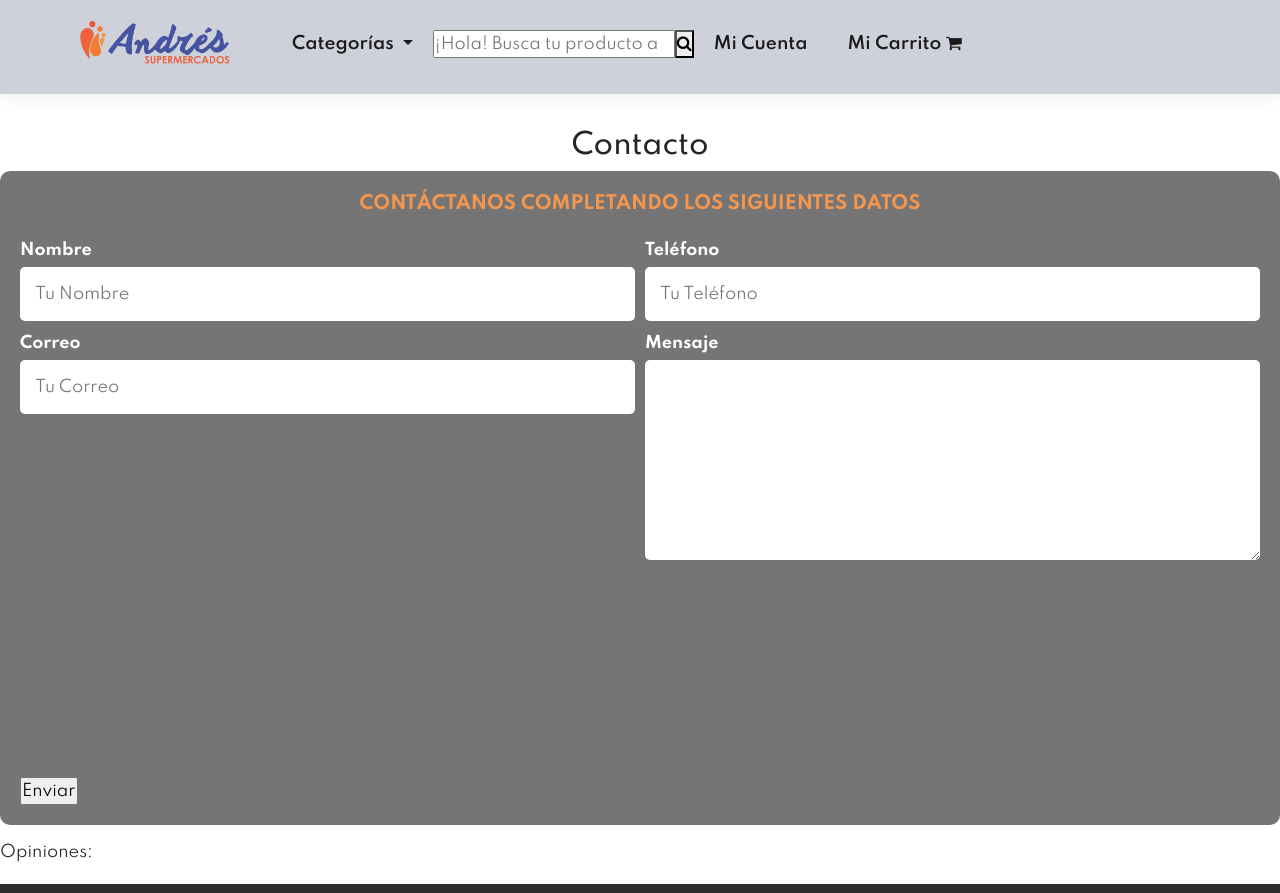
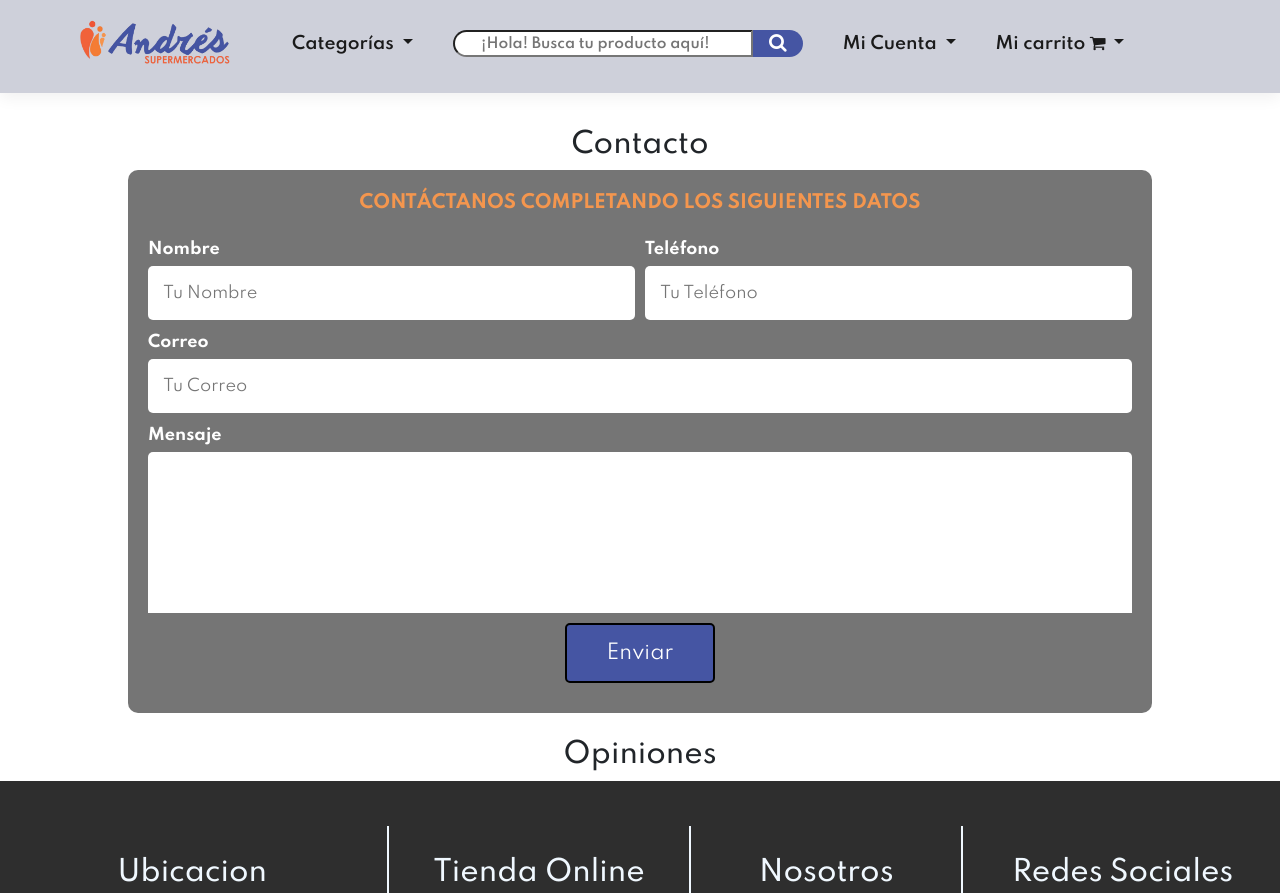
Before and after one commit to Ch1nolas/Autoservicio-Andres, a website: page pages/contacto.html in a window 1280 px wide. Shown: the top 893 px of the page. Drawn offline with nearby package versions, Linux system fonts and the light colour scheme; some packages are replaced by stand-ins of ours; a script that the page names is missing.

Commit message:
Actualización SASS 'Formulario Contacto'

```diff
--- a/js/formulario.js
+++ b/js/formulario.js
@@ -25,7 +25,7 @@ const gardarcomentario = (clave, valor) => {
 };
 
 
-const button = document.querySelector(".boton1");
+const button = document.querySelector(".boton");
 
 
 const ShowContactos = (opinion) => {
--- a/pages/contacto.html
+++ b/pages/contacto.html
@@ -5,9 +5,9 @@
         <meta http-equiv="X-UA-Compatible" content="IE=edge">
         <meta name="viewport" content="width=device-width, initial-scale=1.0">
         <link rel="stylesheet" href="https://cdnjs.cloudflare.com/ajax/libs/font-awesome/4.7.0/css/font-awesome.min.css">
-    <link rel="stylesheet" href="../css/main.css">
         <link rel="shortcut icon" href="../img/Logo-icon.ico" type="image/x-icon">
         <link href="https://cdn.jsdelivr.net/npm/bootstrap@5.2.2/dist/css/bootstrap.min.css" rel="stylesheet" integrity="sha384-Zenh87qX5JnK2Jl0vWa8Ck2rdkQ2Bzep5IDxbcnCeuOxjzrPF/et3URy9Bv1WTRi" crossorigin="anonymous">
+        <link rel="stylesheet" href="../css/main.css">
         <title>Contáctanos</title>
     </head>
     <body>
@@ -21,17 +21,34 @@
                             Categorías
                             </a>
                             <ul class="dropdown-menu">
-                          <li><a class="dropdown-item" href="#">Carnes</a></li>
-                          <li><a class="dropdown-item" href="#">Embutidos</a></li>
+                            <li><a class="dropdown-item" href="../pages/catalogo.html">Carnes</a></li>
+                            <li><a class="dropdown-item" href="../pages/catalogo.html">Embutidos</a></li>
                             <li><hr class="dropdown-divider"></li>
-                          <li><a class="dropdown-item" href="#">Cervezas</a></li>
+                            <li><a class="dropdown-item" href="../pages/catalogo.html">Cervezas</a></li>
                             </ul>
                         </li>
-                    <input type="search" placeholder="¡Hola! Busca tu producto aquí!" class="bar_search"><span>
+                        <li class="nav-item searchbar-container">
+                            <input type="search" placeholder="¡Hola! Busca tu producto aquí!" id="search" class="bar_search">
                             <button type="submit" class="button_search"><i class="fa fa-search"></i></button>
-                    </span>
-                    <li> <a href="./login-register.html">Mi Cuenta</a></li>
-                    <li><a href="#">Mi Carrito <i class="fa fa-shopping-cart"></i></a></li>
+                        </li>
+                        <li class="nav-item dropdown">
+                            <a class="nav-link dropdown-toggle" href="#" role="button" data-bs-toggle="dropdown" aria-expanded="false">
+                            Mi Cuenta
+                            </a>
+                            <ul class="dropdown-menu">
+                            <li><a class="dropdown-item" href="../pages/login-register.html">Iniciar Sesión</a></li>
+                            </ul>
+                        </li>
+                        <li class="nav-item dropdown">
+                            <a class="nav-link dropdown-toggle" href="#" role="button" data-bs-toggle="dropdown" aria-expanded="false">
+                                Mi carrito <i class="fa fa-shopping-cart"></i>
+                            </a>
+                            <ul id="carrito" class="dropdown-menu">
+                                <li><hr class="dropdown-divider"></li>
+                                <p class="text-right dropdown-item">Total: <span id="total"></span>&dollar;</p>
+                                <button id="boton-vaciar" class="btn btn-danger dropdown-item">Vaciar</button>
+                            </ul>
+                        </li>
                     </ul>
                 </div>
             </section>
@@ -65,8 +82,8 @@
                                 <textarea class="input-text" id="mensaje"></textarea>
                             </div>
                         </div> <!-- .contenedor-campos -->
-                    <div class="alinear-derecha flex">
-                        <input class="boton1 w-sm-100" type="submit" value="Enviar" >
+                        <div class="center">
+                            <input class="boton" type="submit" value="Enviar" >
                         </div>
 
                     </fieldset>
@@ -74,7 +91,7 @@
             </section>
 
             <section class="opiniones">
-            <p> Opiniones:</p>
+                <h2>Opiniones</h2>
                 <div class="respuestas">
             </section>
 
--- a/scss/componets/bar-search.scss
+++ /dev/null
@@ -1,19 +0,0 @@
-.searchbar-container {
-    display: flex;
-    .bar-search {
-        width: 600px;
-        height: 40px;
-        border-top-left-radius: 15px;
-        border-bottom-left-radius: 15px;
-        text-align: center;
-    }
-    .button_search {
-        width: 50px;
-        height: 40px;
-        border-top-right-radius: 15px;
-        border-bottom-right-radius: 15px;
-        border-style: none;
-        background-color: $secondary_color;
-        color: white;
-    }
-}
--- a/scss/componets/formulario.scss
+++ b/scss/componets/formulario.scss
@@ -1,13 +1,16 @@
 .formulario-margin {
     padding-top: 20px;
+
     .formulario {
         background-color: #757575;
-       width: 100%;
+        width: 80%;
         margin: 5px auto;
         padding: 20px;
         border-radius: 10px;
+
         fieldset {
             border: none;
+
             legend {
                 text-align: center;
                 font-size: 18px;
@@ -16,22 +19,36 @@
                 margin-bottom: 20px;
                 color: $primary_color;
             }
+
             .contenedor-campos {
                 display: grid;
                 grid-template-columns: repeat(2, 1fr);
                 grid-template-rows: auto auto 200px;
                 column-gap: 10px;
+
                 .campo {
                     margin-bottom: 10px;
+
+                    &:nth-child(3),
+                    &:nth-child(4) {
+                        grid-column: 1 / 3;
+                    }
+
+                    &:nth-child(4) {
+                        overflow: hidden;
+                    }
+
                     label {
                         color: white;
                         font-weight: bold;
                         margin-bottom: 5px;
                         display: block;
                     }
+
                     textarea {
                         height: 200px;
                     }
+
                     .input-text {
                         width: 100%;
                         border: none;
@@ -41,6 +58,28 @@
                     }
                 }
             }
+
+            .center {
+                display: flex;
+                align-items: center;
+                justify-content: center;
+                margin-bottom: 10px;
+                .boton {
+                    background-color: $secondary_color;
+                    color: white;
+                    width: 150px;
+                    height: 60px;
+                    border: 2px solid black;
+                    border-radius: 5px;
+                    font-size: 20px;
                 }
             }
         }
+    }
+}
+.opiniones {
+    h2 {
+        margin: 10px 0;
+        text-align: center;
+    }
+}
```
Also changed, not shown: index.html (+2 -2 lines), pages/sobre-nosotros.html (+28 -11 lines), css/main.css, pages/catalogo.html (indentation only), pages/login-register.html (indentation only). Lines whose indentation alone changed are shown as unchanged.
